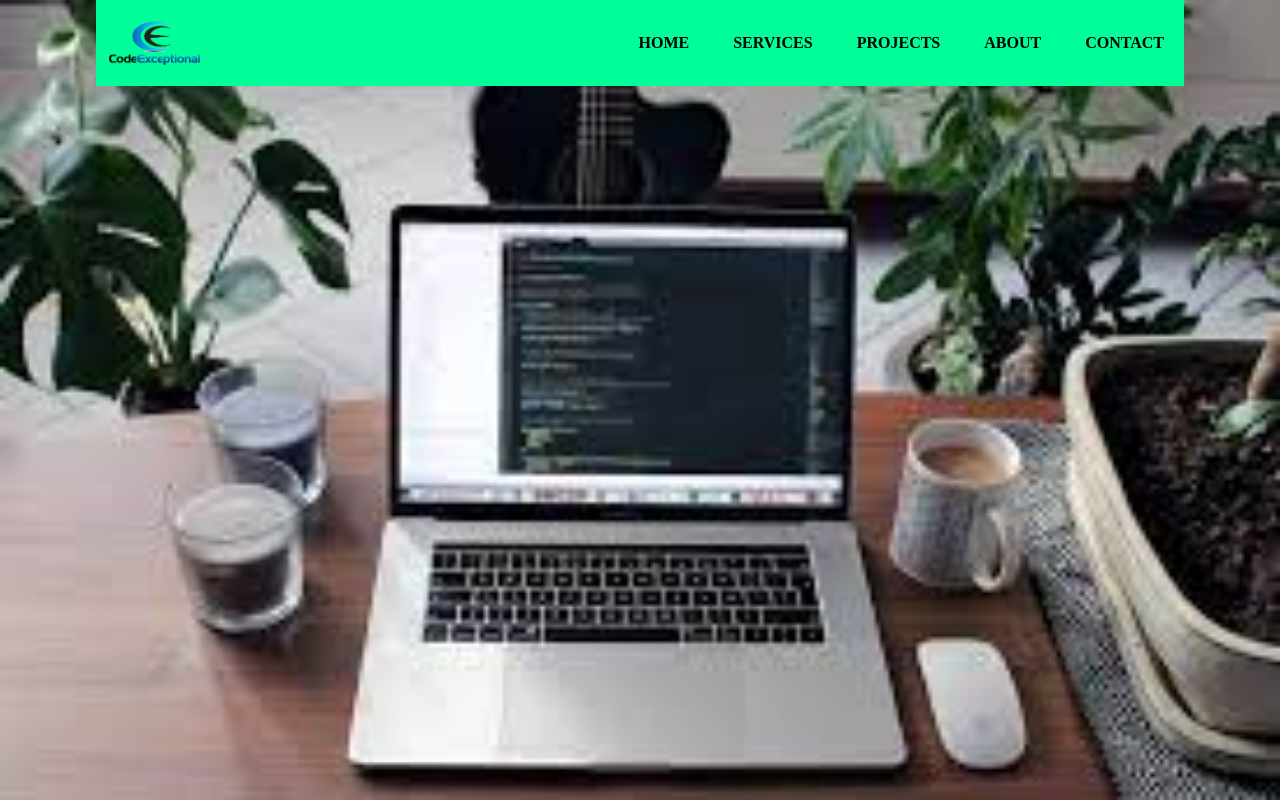
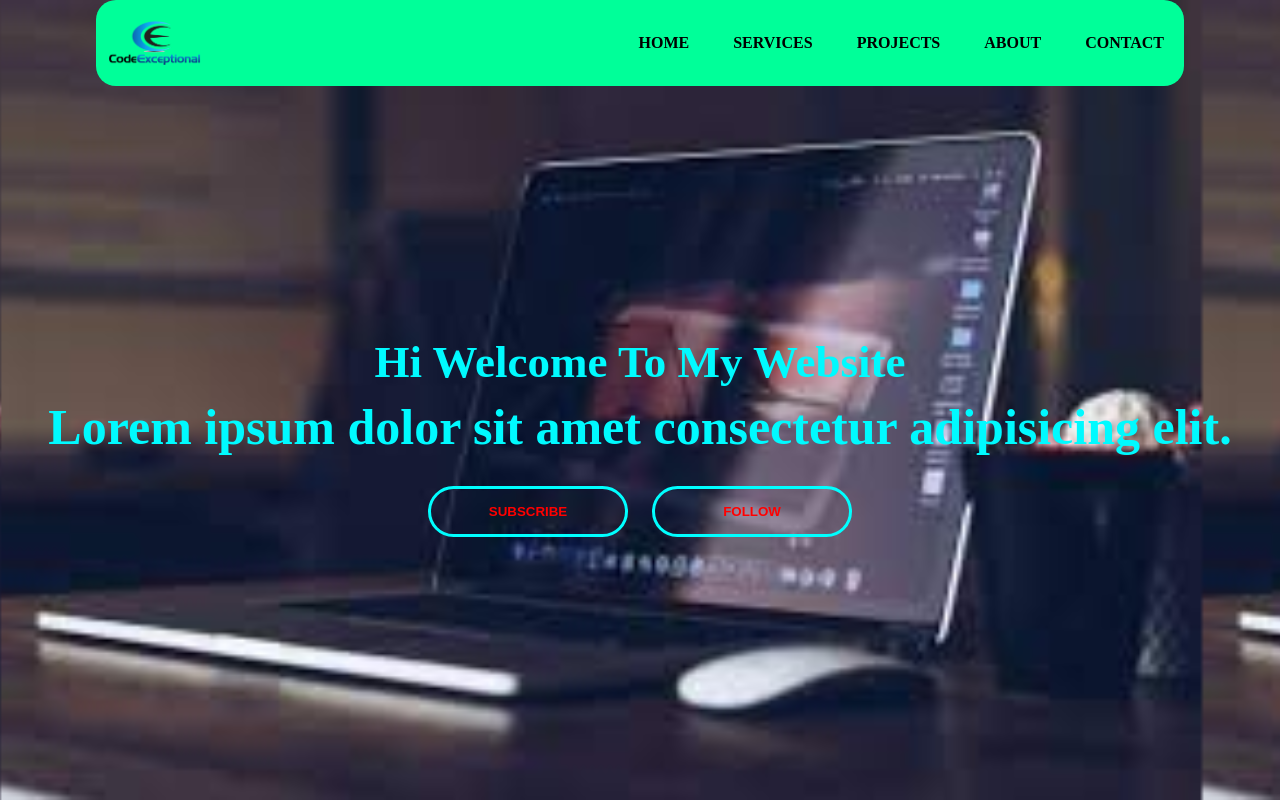
Before and after one commit to XHKIBRAHIM/My-Website-2, a plain HTML site: page index.html in a window 1280 px wide. Drawn offline with Linux system fonts and the light colour scheme.

Commit message:
complete website

```diff
--- a/index.html
+++ b/index.html
@@ -4,19 +4,26 @@
     <meta charset="UTF-8">
     <meta http-equiv="X-UA-Compatible" content="IE=edge">
     <meta name="viewport" content="width=device-width, initial-scale=1.0">
-    <title>Document</title>
+    <title>My Website 3</title>
     <link rel="stylesheet" href="./style.css">
 </head>
 <body class="body">
     <div class="navbar">
        <img src="./img/file-mobile-apps-development-company-logo-25.png" class="logo">
         <ul>
-            <li><a href="#">HOME</a></li>
-            <li><a href="#">SERVICES</a></li>
-            <li><a href="#">PROJECTS</a></li>
-            <li><a href="#">ABOUT</a></li>
-            <li><a href="#">CONTACT</a></li>
+            <li><a href="https://github.com/XHKIBRAHIM" target="_blank">HOME</a></li>
+            <li><a href="https://right-boys.surge.sh" target="_blank">SERVICES</a></li>
+            <li><a href="https://spurious-recess.surge.sh" target="_blank">PROJECTS</a></li>
+            <li><a href="https://malicious-body.surge.sh" target="_blank">ABOUT</a></li>
+            <li><a href="https://instinctive-bed.surge.sh" target="_blank">CONTACT</a></li>
         </ul>
     </div>
+            <div class="content">
+                <h1>Hi Welcome To My Website</h1>
+                <p>Lorem ipsum dolor sit amet consectetur adipisicing elit.</p>
+                <a href="https://www.w3schools.com/" target="_blank"><button class="btn" type="button"><span></span> SUBSCRIBE</button></a>
+                <a href="https://www.w3schools.com/bootstrap4/" target="_blank"><button class="btn" type="button"><span></span> FOLLOW</button></a>
+            </div>
+
 </body>
 </html>
--- a/style.css
+++ b/style.css
@@ -3,10 +3,10 @@
     padding: 0;
 }
 .body{
-    background: url(./img/images.jpg);
-    background-attachment: fixed;
-    background-size: cover;
-    height: 600px;
+    background: url(./img/download.jpg);
+    background-attachment:fixed;
+    background-size:contain;
+    height: 10%;
     width: 100%;
 }
 .logo{
@@ -20,6 +20,7 @@
 .navbar{
     width: 85%;
     margin: auto;
+    border-radius: 20px;
     padding: 7px 0px;
     display: flex;
     align-items: center;
@@ -44,7 +45,7 @@
     content: "";
     height: 3px;
     position: absolute;
-    background:#00ff99;
+    background:black;
     left: 0;
     bottom: -8px;
     transition: 0.5s;
@@ -52,3 +53,53 @@
 .navbar ul li:hover::after{
     width: 100%;
 }
+.content{
+    text-align: center;
+    justify-content: center;
+    margin-top: 250px;
+}
+.content h1{
+    color:#00faff;
+    font-size: 45px;
+    font-weight: bold;
+    width: 100%;
+    margin-top:80px ;
+}
+.content p{
+    color:#00faff;
+    font-size: 50px;
+    font-weight: bold;
+    width: 100%;
+    margin: 10px 0px;
+}
+button{
+    padding: 15px 0px;
+    margin: 20px 10px;
+    background:transparent;
+    font-weight: bold;
+    color: red;
+    position: relative;
+    cursor: pointer;
+    text-align: center;
+    overflow: hidden;
+    border-radius: 30px;
+    width:200px;
+    border: 3px solid aqua;
+}
+span{
+    background-color: cyan;
+    width: 0%;
+    height: 100%;
+    border-radius: 30px;
+    position: absolute;
+    left: 0;
+    bottom: 0;
+    z-index:-1 ;
+    transition: 0.5s;
+}
+button:hover span{
+width: 100%;
+}
+button:hover{
+    border: none;
+}
```
Also changed, not shown: img/download.jpg (added).
